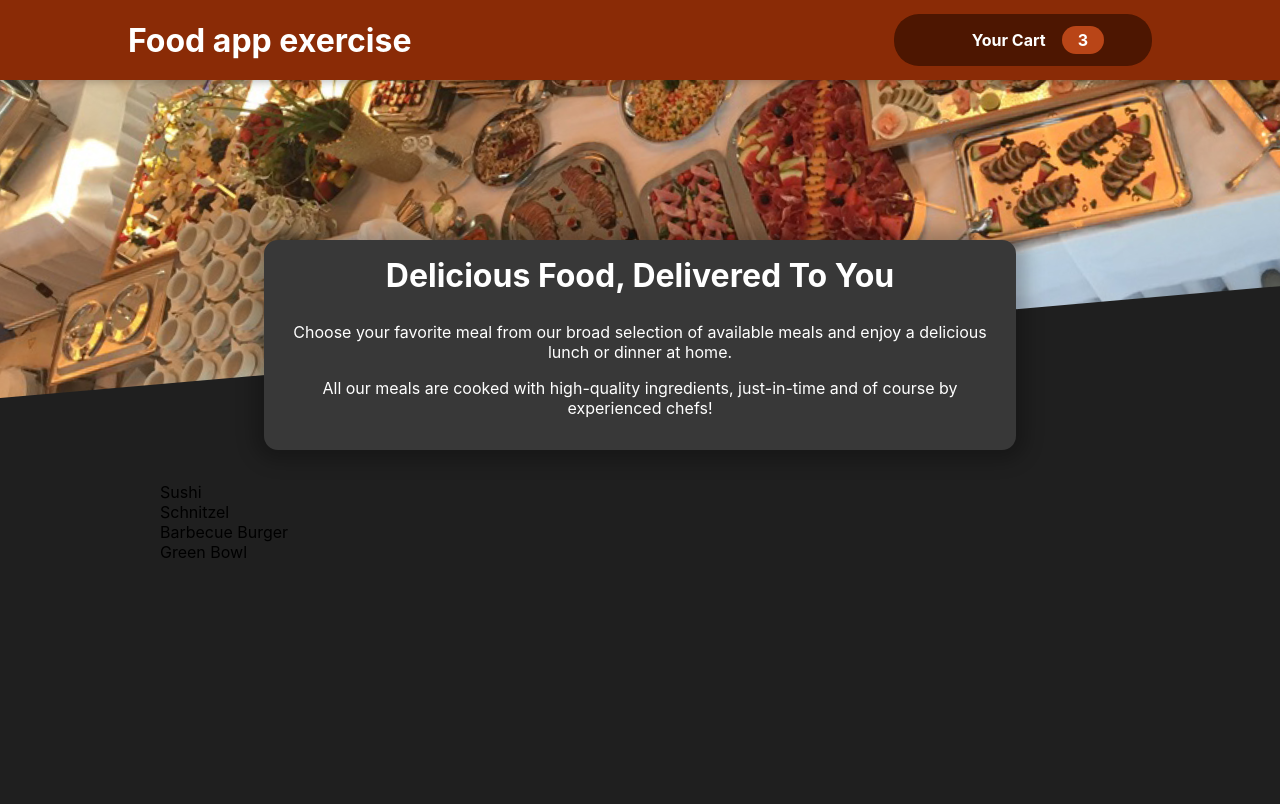
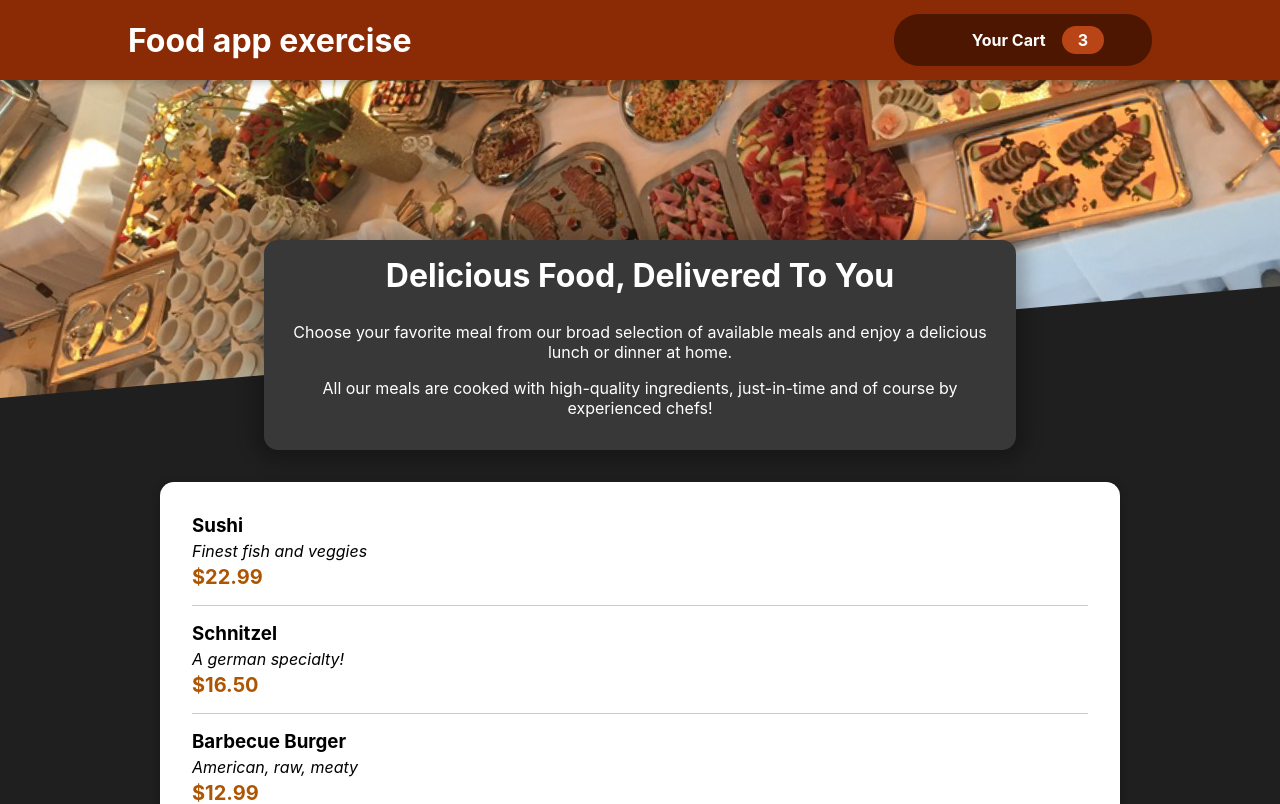
Before and after one commit to RudolfFrederiksen/react_course, a React (Create React App) app in the folder 06-food-app/: page / in a window 1280 px wide. Shown: the top 804 px of the page. Built offline with nearby package versions, Linux system fonts and the light colour scheme; some icons are missing.

Commit message:
add card component add meal item style meal list

```diff
--- a/06-food-app/src/assets/dummy-meals.ts
+++ b/06-food-app/src/assets/dummy-meals.ts
@@ -1,4 +1,4 @@
-interface IMeal {
+export interface IMeal {
     id: string;
     name: string;
     description: string;
--- a/06-food-app/src/components/Meals/AvailableMeals.tsx
+++ b/06-food-app/src/components/Meals/AvailableMeals.tsx
@@ -1,12 +1,16 @@
 import classes from "./AvailableMeals.module.scss";
 import { DUMMY_MEALS } from "../../assets/dummy-meals";
+import { Card } from "../UI/Card/Card";
+import MealItem from "./MealItem/MealItem";
 
 const AvailableMeals = () => {
-    const mealsList = DUMMY_MEALS.map((meal) => <li key={meal.id}>{meal.name}</li>);
+    const mealsList = DUMMY_MEALS.map((meal) => <MealItem meal={meal} key={meal.id} />);
 
     return (
         <section className={classes.meals}>
-            <ul>{mealsList}</ul>
+            <Card>
+                <ul>{mealsList}</ul>
+            </Card>
         </section>
     );
 };
--- /dev/null
+++ b/06-food-app/src/components/Meals/MealItem/MealItem.module.scss
@@ -0,0 +1,22 @@
+.meal {
+    display: flex;
+    justify-content: space-between;
+    margin: 1rem;
+    padding-bottom: 1rem;
+    border-bottom: 1px solid #ccc;
+
+    h3 {
+        margin: 0 0 0.25rem 0;
+    }
+}
+
+.description {
+    font-style: italic;
+}
+
+.price {
+    margin-top: 0.25rem;
+    font-weight: bold;
+    color: #ad5502;
+    font-size: 1.25rem;
+}
--- /dev/null
+++ b/06-food-app/src/components/Meals/MealItem/MealItem.tsx
@@ -0,0 +1,26 @@
+import { IMeal } from "../../../assets/dummy-meals";
+import classes from "./MealItem.module.scss";
+import MealItemsForm from "./MealItemsForm";
+
+interface IMealItemsProps {
+    meal: IMeal;
+}
+
+const MealItem = (props: IMealItemsProps) => {
+    const price = `$${props.meal.price.toFixed(2)}`;
+
+    return (
+        <li className={classes.meal}>
+            <div>
+                <h3>{props.meal.name}</h3>
+                <div className={classes.description}>{props.meal.description}</div>
+                <div className={classes.price}>{price}</div>
+            </div>
+            <div>
+                <MealItemsForm />
+            </div>
+        </li>
+    );
+};
+
+export default MealItem;
--- /dev/null
+++ b/06-food-app/src/components/Meals/MealItem/MealItemsForm.tsx
@@ -0,0 +1,5 @@
+const MealItemsForm = () => {
+    return <div></div>;
+};
+
+export default MealItemsForm;
--- /dev/null
+++ b/06-food-app/src/components/UI/Card/Card.module.scss
@@ -0,0 +1,6 @@
+.card {
+    padding: 1rem;
+    box-shadow: 0 2px 8px rgba(0, 0, 0, 0.25);
+    border-radius: 14px;
+    background-color: white;
+}
--- /dev/null
+++ b/06-food-app/src/components/UI/Card/Card.tsx
@@ -0,0 +1,7 @@
+import React from "react";
+import { BasePropsWithChildren } from "../../../types/propsUtils";
+import classes from "./Card.module.scss";
+
+export function Card(props: BasePropsWithChildren) {
+    return <div className={classes.card}>{props.children}</div>;
+}
--- /dev/null
+++ b/06-food-app/src/types/propsUtils.ts
@@ -0,0 +1,9 @@
+import React from "react";
+
+export type BaseProps = {
+    className?: string;
+    style?: React.CSSProperties;
+    name?: string;
+};
+
+export type BasePropsWithChildren<T = {} & BaseProps> = T & { children?: React.ReactNode };
```
